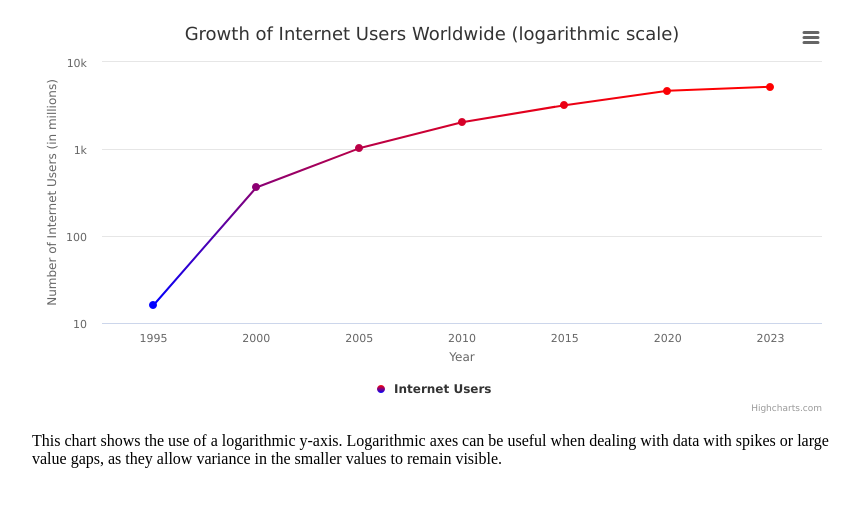
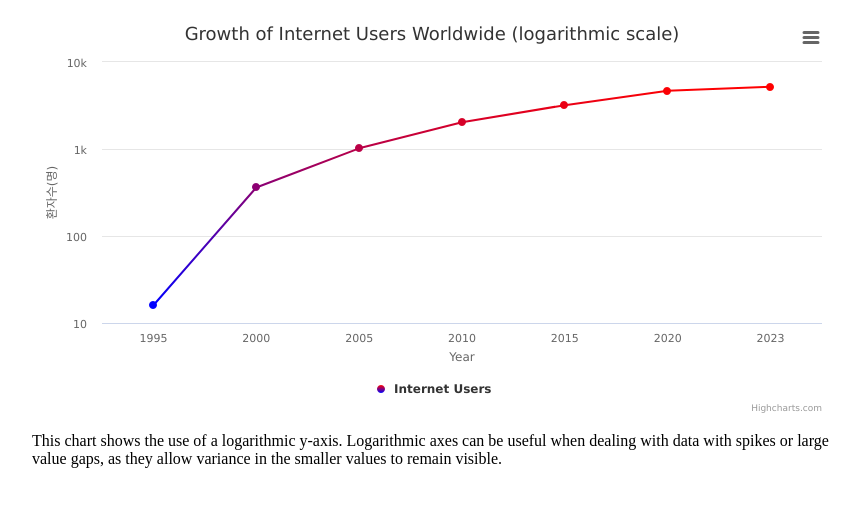
Before and after one commit to Neurophetmarketinghub/SCALEMRA_RESEARCHALL, a plain HTML site: page 월별환자수.html in a window 1280 px wide. Shown: the whole page, without its empty margins (208-1068 px from the left). Drawn offline with nearby package versions, Linux system fonts and the light colour scheme.

Commit message:
Update 월별환자수.html

```diff
--- a/월별환자수.html
+++ b/월별환자수.html
@@ -89,7 +89,7 @@
     yAxis: {
         type: 'logarithmic',
         title: {
-            text: 'Number of Internet Users (in millions)'
+            text: '환자수(명)'
         }
     },
 
```
